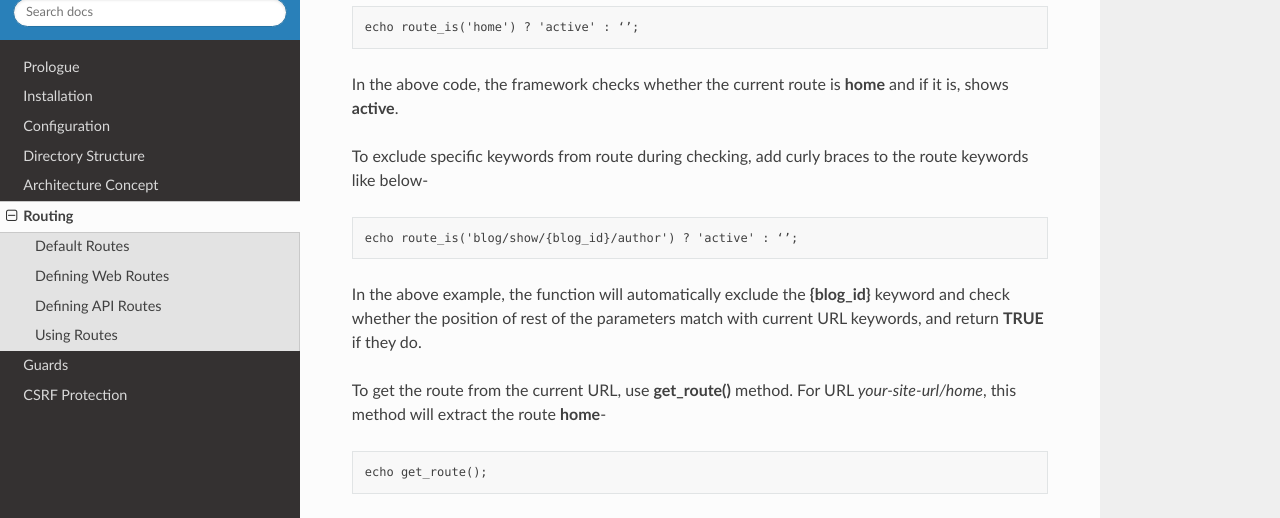
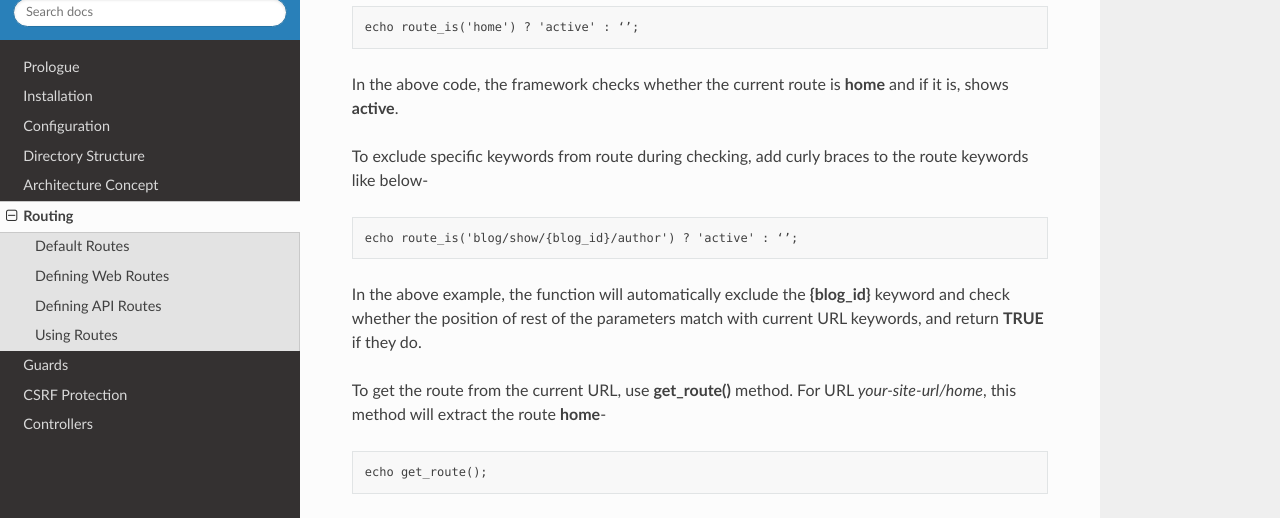
Before and after one commit to bappychanting/codecubedocs, a Sphinx documentation site: the page built from docs/routing.rst, in a window 1280 px wide and 900 px high, scrolled down 2798 px, cut to the strip 240-758 px from the top of the window. Built offline with Sphinx 7.4.7 and the Read the Docs theme 2.0.0, drawn with Linux system fonts in a browser that asks for light colours; some of the changed text lies outside the part shown.

Commit message:
updated configuration

```diff
--- a/docs/configuration.rst
+++ b/docs/configuration.rst
@@ -7,7 +7,7 @@
 
 If you go to project folder, you’ll find there is a project configuration file titled **env.example.php**. Make a copy of the file and rename it to **env.php**. You can either do it manually via file manager or run the following command in the previously opened terminal/git bash window-
 
-.. code-block:: yaml
+.. code-block:: text
 
 	cp env.example.php env.php
 
--- a/docs/csrf.rst
+++ b/docs/csrf.rst
@@ -7,7 +7,7 @@
 
 Anytime you define an HTML form in your application, you should include a hidden **_token** field in the form so that the framework can validate the request-
 
-.. code-block:: yaml
+.. code-block:: text
 
 	<form method="POST" action="<?php echo route('items/store'); ?>">
 	<input type="hidden" name="_token" value="<?php echo csrf_token(); ?>">
@@ -18,14 +18,14 @@
 
 In addition to checking for the **CSRF** token as a POST parameter, the framework will also check for the **X-CSRF-TOKEN** request header. You could, for example, store the token in an HTML meta tag:
 
-.. code-block:: yaml
+.. code-block:: text
 
 	<meta name="csrf-token" content="<?php echo csrf_token(); ?>">
 
 Then, once you have created the meta tag, you can instruct a library like jQuery to automatically add the token to all request headers. This provides simple, convenient **CSRF** protection for your AJAX based applications-
 
 
-.. code-block:: yaml
+.. code-block:: text
 
 	$.ajaxSetup({
 	    headers: {
--- a/docs/guards.rst
+++ b/docs/guards.rst
@@ -3,7 +3,7 @@
 
 **Guard** classes allow to perform actions such as request checking, filtering, redirection etc. conveniently before executing a controller method. It encapsulates these filtering logic, and as such, helps to perform actions such as authentication or access control while called, without repeating codes in different controller classes.
 
-.. code-block:: yaml
+.. code-block:: text
 
 	<?php
 	namespace App\Http\Guards;
@@ -24,6 +24,6 @@
 
 This guard can be called within a controller method like below-
 
-.. code-block:: yaml
+.. code-block:: text
 
 	$this->guard('CheckGuest');
--- a/docs/index.rst
+++ b/docs/index.rst
@@ -10,6 +10,7 @@
    	Routing <routing>
    	Guards <guards>
    	CSRF Protection <csrf>
+   	Controllers <controllers>
 
 CodeCube Framework
 ==================
--- a/docs/routing.rst
+++ b/docs/routing.rst
@@ -12,7 +12,7 @@
 
 As value, you must type the name of the controller class first, then method of the class to be called after **@** sign-
 
-.. code-block:: yaml
+.. code-block:: text
 
 	HomeController@welcome
 
@@ -27,7 +27,7 @@
 
 To define web routes, open **routes/web.php** file. There, you can define the URL for the route as a key of the array returned, and name of the controller class along with the method called from the class as its value-
 
-.. code-block:: yaml
+.. code-block:: text
 
 	‘welcome’ => 'HomeController@welcome'
 
@@ -35,7 +35,7 @@
 
 To include SEO friendly URL parameters to your web routes, include curly brackets to each of the route keywords that you want to use as a URL parameter like below-
 
-.. code-block:: yaml
+.. code-block:: text
 
 	‘blog/show/{blog_id}’ => 'BlogController@show'
 
@@ -46,7 +46,7 @@
 
 To define API routes, open **routes/api.php** file. There, you can define the API routes similarly to how the web routes are defined above-
 
-.. code-block:: yaml
+.. code-block:: text
 
 	'test_api' => 'HomeController@testApi',
 
@@ -59,19 +59,19 @@
 
 To show a route link in a view, use the **route()** method. The route must be defined in the **routes/web.php** file as a route key, otherwise the framework will report error.
 
-.. code-block:: yaml
+.. code-block:: text
 
 	echo route('signup');
 
 You can add additional parameters to the route as an associative array like below-
 
-.. code-block:: yaml
+.. code-block:: text
 
 	echo route('items/show', ['id' => $item['id']]);
 
 If your web route includes SEO friendly URL parameters, you can set the value for those parameters defined in the route using the passed associative array like below-
 
-.. code-block:: yaml
+.. code-block:: text
 
 	echo route('blog/show/{blog_id}', ['blog_id' => 5]);
 
@@ -79,7 +79,7 @@
 
 To generate API links, use the **api_route()** function. It works almost the same way as the **route()** function, except it doesn’t support SEO friendly URL parameters.
 
-.. code-block:: yaml
+.. code-block:: text
 
 	echo api_route('sitemap', ['id' => 5]);
 
@@ -87,13 +87,13 @@
 
 Sometimes during routing you might need to include **$_GET** parameters of the current URL along with additional **$_GET** parameters you want to pass to a URL. You can do this using **routeUrl()** method. The third parameter takes the list of **$_GET** parameters of the current URL you want to exclude, as an array-
 
-.. code-block:: yaml
+.. code-block:: text
 
 	echo routeUrl('items/show', ['id' => $item['id']], ['item_token]);
 
 If your web route includes SEO friendly URL parameters, in above function, you can set the value for those parameters defined in the route in a similar fashion as the **route()** function-
 
-.. code-block:: yaml
+.. code-block:: text
 
 	echo routeUrl('blog/show/{blog_id}', ['blog_id' => 5, 'keyword' => 'author'], ['blog_id']);
 
@@ -101,7 +101,7 @@
 
 To check whether the current URL is a specific route, use the **route_is()** method.
 
-.. code-block:: yaml
+.. code-block:: text
 
 	echo route_is('home') ? 'active' : ‘’;
 
@@ -109,7 +109,7 @@
 
 To exclude specific keywords from route during checking, add curly braces to the route keywords like below-
 
-.. code-block:: yaml
+.. code-block:: text
 
 	echo route_is('blog/show/{blog_id}/author') ? 'active' : ‘’;
 
@@ -117,13 +117,13 @@
 
 To get the route from the current URL, use **get_route()** method. For URL *your-site-url/home*, this method will extract the route **home**-
 
-.. code-block:: yaml
+.. code-block:: text
 
 	echo get_route();
 
 You can replace certain keywords of the URL by passing the list of keywords and their position as parameter to get a more precise route-
 
-.. code-block:: yaml
+.. code-block:: text
 
 	echo get_route(['2' => '{blog_id}']);
 
@@ -131,12 +131,12 @@
 
 To get the URL of the current page use the following function-
 
-.. code-block:: yaml
+.. code-block:: text
 
 	echo get_url();
 
 To redirect from controller to the last visited URL of the site from where some form data was submitted, use **back()** function-
 
-.. code-block:: yaml
+.. code-block:: text
 
 	echo back();
```
Also changed, not shown: docs/controllers.rst (added, +63 -0 lines), docs/installation.rst (+5 -5 lines).
